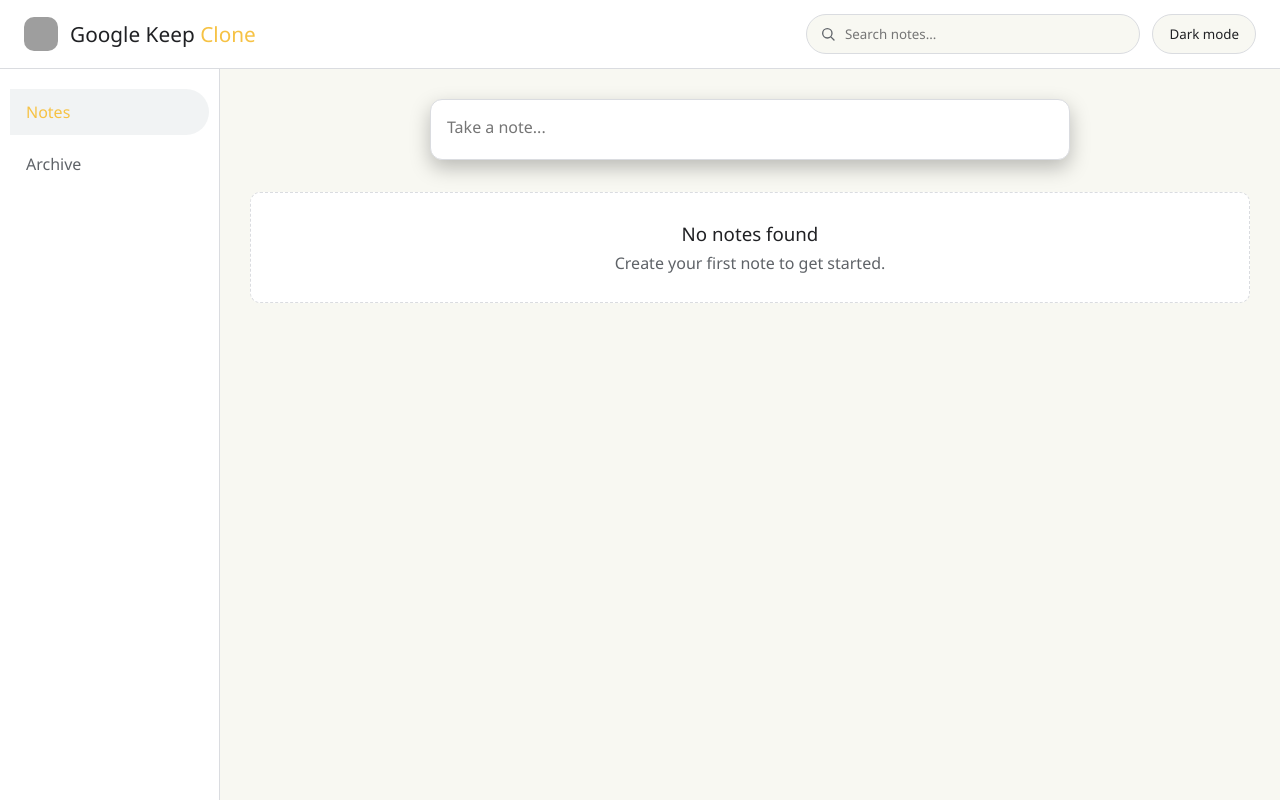
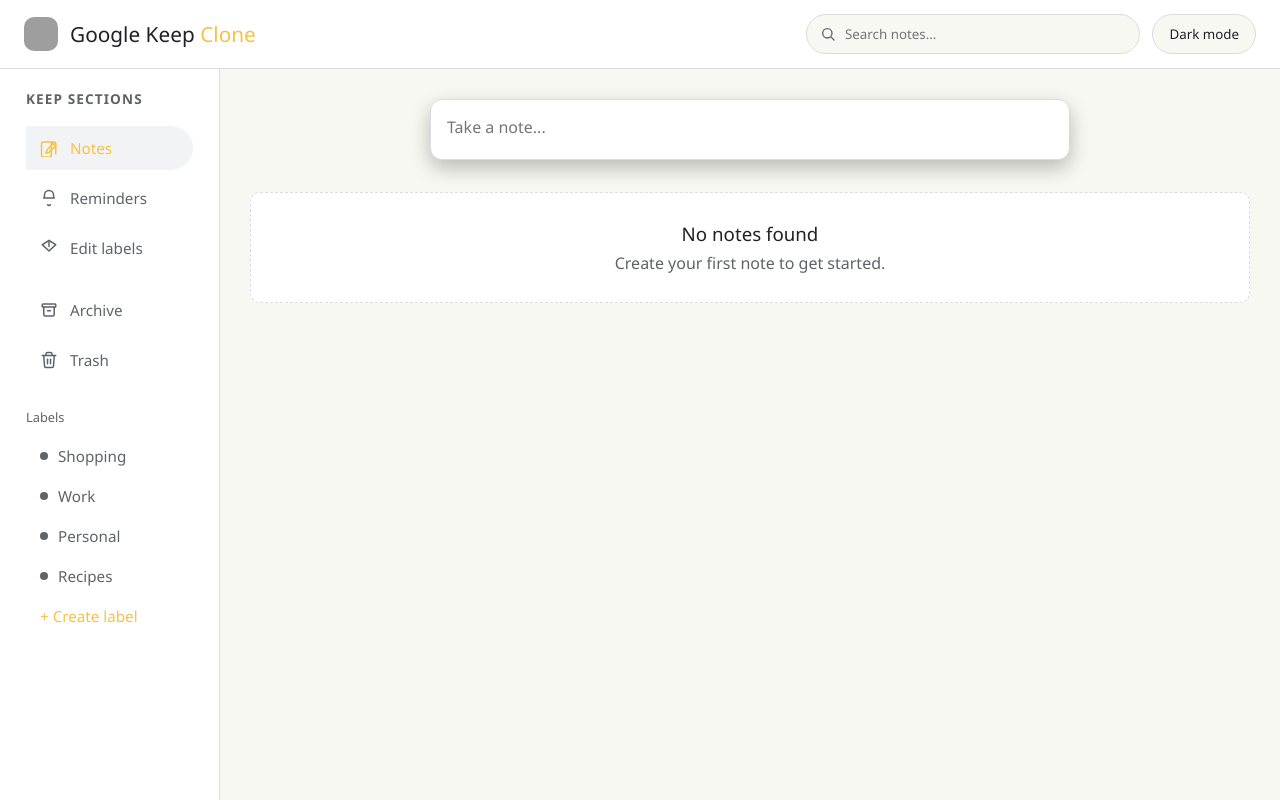
Before and after one commit to Kmaake-crypto/Google-Keep-React, a React (Vite) app: page / in a window 1280 px wide. Built offline with nearby package versions, Linux system fonts and the light colour scheme; grey boxes are pictures that could not be loaded.

Commit message:
sidebar changed ....updated

```diff
--- a/src/App.jsx
+++ b/src/App.jsx
@@ -72,6 +72,24 @@
     <svg {...iconProps(size)}>
       <rect x="9" y="9" width="13" height="13" rx="2" />
       <path d="M5 15H4a2 2 0 0 1-2-2V4a2 2 0 0 1 2-2h9a2 2 0 0 1 2 2v1" />
+    </svg>
+  );
+}
+
+function Bell({ size = 16 }) {
+  return (
+    <svg {...iconProps(size)}>
+      <path d="M18 8a6 6 0 0 0-12 0c0 3-1 4-1 4h14s-1-1-1-4" />
+      <path d="M13.73 21a2 2 0 0 1-3.46 0" />
+    </svg>
+  );
+}
+
+function LabelTag({ size = 16 }) {
+  return (
+    <svg {...iconProps(size)}>
+      <path d="M3 7.5 12 2l9 5.5-9 8.5L3 7.5Z" />
+      <path d="M12 2v8" />
     </svg>
   );
 }
@@ -209,25 +227,29 @@
   fontSize: "0.95rem",
 };
 
-function NoteCard({ note, onOpen, onToggleArchive, onTogglePin, onCopy, onDelete }) {
+function NoteCard({ note, onOpen, onToggleArchive, onTogglePin, onCopy, onDelete, onRestore }) {
+  const isDeleted = note.isDeleted;
+
   return (
     <div
       role="button"
       tabIndex={0}
-      aria-label={`Open note titled ${note.title || "Untitled"}`}
-      onClick={() => onOpen(note)}
-      onKeyDown={(e) => e.key === "Enter" && onOpen(note)}
+      aria-label={`${isDeleted ? "View deleted note" : `Open note titled ${note.title || "Untitled"}`}`}
+      onClick={() => !isDeleted && onOpen(note)}
+      onKeyDown={(e) => !isDeleted && e.key === "Enter" && onOpen(note)}
       style={{
         background: "var(--bg-card)",
         border: `1px solid ${note.isPinned ? "var(--accent)" : note.isArchived ? "var(--accent)" : "var(--border-color)"}`,
         borderRadius: 10,
         padding: 18,
-        cursor: "pointer",
+        cursor: isDeleted ? "default" : "pointer",
         transition: "transform 0.2s ease, box-shadow 0.2s ease, border-color 0.2s ease",
       }}
       onMouseEnter={(e) => {
+        if (!isDeleted) {
           e.currentTarget.style.transform = "translateY(-2px)";
           e.currentTarget.style.boxShadow = "0 8px 16px rgba(0,0,0,0.3)";
+        }
       }}
       onMouseLeave={(e) => {
         e.currentTarget.style.transform = "none";
@@ -246,6 +268,37 @@
         {note.text}
       </p>
       <div style={{ marginTop: 14, display: "flex", justifyContent: "flex-end", gap: 12, flexWrap: "wrap" }}>
+        {isDeleted ? (
+          <>
+            <button
+              type="button"
+              title="Restore note"
+              onClick={(e) => {
+                e.stopPropagation();
+                onRestore(note.id);
+              }}
+              style={iconBtn}
+            >
+              <ArchiveRestore size={16} />
+              Restore
+            </button>
+            <button
+              type="button"
+              title="Delete note permanently"
+              onClick={(e) => {
+                e.stopPropagation();
+                onDelete(note.id, true);
+              }}
+              style={{ ...iconBtn, color: "var(--text-secondary)" }}
+              onMouseEnter={(e) => (e.currentTarget.style.color = "#ff6b6b")}
+              onMouseLeave={(e) => (e.currentTarget.style.color = "var(--text-secondary)")}
+            >
+              <Trash2 size={16} />
+              Delete forever
+            </button>
+          </>
+        ) : (
+          <>
             <button
               type="button"
               title={note.isPinned ? "Unpin note" : "Pin note"}
@@ -284,7 +337,7 @@
             </button>
             <button
               type="button"
-          title="Delete note"
+              title="Send note to trash"
               onClick={(e) => {
                 e.stopPropagation();
                 onDelete(note.id);
@@ -294,8 +347,10 @@
               onMouseLeave={(e) => (e.currentTarget.style.color = "var(--text-secondary)")}
             >
               <Trash2 size={16} />
-          Delete
+              Trash
             </button>
+          </>
+        )}
       </div>
     </div>
   );
@@ -413,7 +468,7 @@
 
 export default function App() {
   const [notes, setNotes] = useLocalNotes();
-  const [view, setView] = useState("notes"); // 'notes' | 'archive'
+  const [view, setView] = useState("notes"); // 'notes' | 'archive' | 'trash' | 'labels' | 'reminders'
   const [search, setSearch] = useState("");
   const [editingNote, setEditingNote] = useState(null);
 
@@ -436,7 +491,10 @@
   }, [theme]);
 
   function addNote({ title, text }) {
-    setNotes((prev) => [...prev, { id: Date.now(), title, text, isArchived: false, isPinned: false }]);
+    setNotes((prev) => [
+      ...prev,
+      { id: Date.now(), title, text, isArchived: false, isPinned: false, isDeleted: false },
+    ]);
   }
 
   function togglePin(id) {
@@ -460,10 +518,24 @@
     );
   }
 
-  function deleteNote(id) {
-    if (window.confirm("Delete this note?")) {
-      setNotes((prev) => prev.filter((n) => n.id !== id));
+  function deleteNote(id, permanent = false) {
+    if (!window.confirm(permanent ? "Delete this note permanently?" : "Move this note to Trash?")) {
+      return;
     }
+
+    setNotes((prev) =>
+      prev.flatMap((n) => {
+        if (n.id !== id) return n;
+        if (permanent || n.isDeleted) return [];
+        return { ...n, isDeleted: true, isArchived: false, isPinned: false };
+      })
+    );
+  }
+
+  function restoreNote(id) {
+    setNotes((prev) =>
+      prev.map((n) => (n.id === id ? { ...n, isDeleted: false } : n))
+    );
   }
 
   function saveEdit(id, updates) {
@@ -472,11 +544,27 @@
   }
 
   const query = search.trim().toLowerCase();
+
+  const sidebarLinks = [
+    { key: "notes", label: "Notes", icon: NotebookPen },
+    { key: "reminders", label: "Reminders", icon: Bell },
+    { key: "labels", label: "Edit labels", icon: LabelTag },
+    { key: "archive", label: "Archive", icon: Archive },
+    { key: "trash", label: "Trash", icon: Trash2 },
+  ];
+
+  const staticLabels = ["Shopping", "Work", "Personal", "Recipes"];
+
   const filtered = notes
     .filter((n) => {
-      const matchesView = view === "archive" ? n.isArchived : !n.isArchived;
+      if (view === "trash") return n.isDeleted;
+      if (view === "archive") return n.isArchived && !n.isDeleted;
+      if (view === "notes") return !n.isArchived && !n.isDeleted;
+      return false;
+    })
+    .filter((n) => {
       const matchesSearch = !query || `${n.title} ${n.text}`.toLowerCase().includes(query);
-      return matchesView && matchesSearch;
+      return matchesSearch;
     })
     .sort((a, b) => {
       if (a.isPinned && !b.isPinned) return -1;
@@ -627,10 +715,22 @@
             borderRight: "1px solid var(--border-color)",
           }}
         >
-          {[
-            { key: "notes", label: "Notes" },
-            { key: "archive", label: "Archive" },
-          ].map((tab) => (
+          <div style={{ padding: "0 16px", marginBottom: 18 }}>
+            <h2 style={{
+              fontSize: "0.85rem",
+              letterSpacing: "0.08em",
+              textTransform: "uppercase",
+              color: "var(--text-secondary)",
+              margin: 0,
+            }}>
+              Keep sections
+            </h2>
+          </div>
+
+          <div style={{ display: "grid", gap: 6, padding: "0 16px" }}>
+            {sidebarLinks.slice(0, 3).map((tab) => {
+              const Icon = tab.icon;
+              return (
                 <button
                   key={tab.key}
                   onClick={() => setView(tab.key)}
@@ -640,18 +740,100 @@
                     background: view === tab.key ? "var(--bg-hover)" : "none",
                     border: "none",
                     color: view === tab.key ? "var(--accent)" : "var(--text-secondary)",
-                padding: "12px 16px",
+                    padding: "12px 14px",
                     textAlign: "left",
-                fontSize: "1rem",
+                    fontSize: "0.95rem",
                     borderRadius: "0 25px 25px 0",
                     cursor: "pointer",
-                marginBottom: 6,
+                    display: "flex",
+                    gap: 12,
+                    alignItems: "center",
                     fontFamily: "inherit",
                   }}
                 >
+                  <Icon size={18} />
                   {tab.label}
                 </button>
+              );
+            })}
+          </div>
+
+          <div style={{ marginTop: 18, display: "grid", gap: 6, padding: "0 16px" }}>
+            {sidebarLinks.slice(3).map((tab) => {
+              const Icon = tab.icon;
+              return (
+                <button
+                  key={tab.key}
+                  onClick={() => setView(tab.key)}
+                  aria-pressed={view === tab.key}
+                  style={{
+                    width: "100%",
+                    background: view === tab.key ? "var(--bg-hover)" : "none",
+                    border: "none",
+                    color: view === tab.key ? "var(--accent)" : "var(--text-secondary)",
+                    padding: "12px 14px",
+                    textAlign: "left",
+                    fontSize: "0.95rem",
+                    borderRadius: "0 25px 25px 0",
+                    cursor: "pointer",
+                    display: "flex",
+                    gap: 12,
+                    alignItems: "center",
+                    fontFamily: "inherit",
+                  }}
+                >
+                  <Icon size={18} />
+                  {tab.label}
+                </button>
+              );
+            })}
+          </div>
+
+          <div style={{ marginTop: 26, padding: "0 16px" }}>
+            <p style={{ color: "var(--text-secondary)", fontSize: "0.8rem", margin: "0 0 10px" }}>Labels</p>
+            {staticLabels.map((label) => (
+              <button
+                key={label}
+                type="button"
+                onClick={() => setView("labels")}
+                style={{
+                  width: "100%",
+                  background: view === "labels" ? "var(--bg-hover)" : "none",
+                  border: "none",
+                  color: view === "labels" ? "var(--accent)" : "var(--text-secondary)",
+                  padding: "10px 14px",
+                  textAlign: "left",
+                  fontSize: "0.95rem",
+                  borderRadius: "0 20px 20px 0",
+                  cursor: "pointer",
+                  display: "flex",
+                  alignItems: "center",
+                  gap: 10,
+                  fontFamily: "inherit",
+                }}
+              >
+                <span style={{ width: 8, height: 8, borderRadius: 999, background: "var(--text-secondary)" }} />
+                {label}
+              </button>
             ))}
+            <button
+              type="button"
+              onClick={() => setView("labels")}
+              style={{
+                width: "100%",
+                background: "none",
+                border: "none",
+                color: "var(--accent)",
+                padding: "10px 14px",
+                textAlign: "left",
+                fontSize: "0.95rem",
+                cursor: "pointer",
+                fontFamily: "inherit",
+              }}
+            >
+              + Create label
+            </button>
+          </div>
         </aside>
 
         <main
@@ -674,7 +856,41 @@
               gap: 20,
             }}
           >
-            {filtered.length === 0 ? (
+            {view === "labels" ? (
+              <div
+                style={{
+                  gridColumn: "1 / -1",
+                  padding: 28,
+                  textAlign: "center",
+                  color: "var(--text-secondary)",
+                  background: "#ffffff",
+                  border: "1px dashed var(--border-color)",
+                  borderRadius: 10,
+                }}
+              >
+                <h3 style={{ marginBottom: 10, color: "var(--empty-heading)", fontWeight: 400 }}>
+                  Edit labels
+                </h3>
+                <p>Use labels to keep related notes together. This clone includes a sidebar preview for labels.</p>
+              </div>
+            ) : view === "reminders" ? (
+              <div
+                style={{
+                  gridColumn: "1 / -1",
+                  padding: 28,
+                  textAlign: "center",
+                  color: "var(--text-secondary)",
+                  background: "#ffffff",
+                  border: "1px dashed var(--border-color)",
+                  borderRadius: 10,
+                }}
+              >
+                <h3 style={{ marginBottom: 10, color: "var(--empty-heading)", fontWeight: 400 }}>
+                  Reminders
+                </h3>
+                <p>Reminders are not implemented yet, but this section matches the Keep experience.</p>
+              </div>
+            ) : filtered.length === 0 ? (
               <div
                 style={{
                   gridColumn: "1 / -1",
@@ -687,9 +903,13 @@
                 }}
               >
                 <h3 style={{ marginBottom: 6, color: "var(--empty-heading)", fontWeight: 400 }}>
-                  {view === "archive" ? "No archived notes yet" : "No notes found"}
+                  {view === "archive"
+                    ? "No archived notes yet"
+                    : view === "trash"
+                    ? "No notes in Trash"
+                    : "No notes found"}
                 </h3>
-                <p>{search ? "Try a different search term." : "Create your first note to get started."}</p>
+                <p>{search ? "Try a different search term." : view === "notes" ? "Create your first note to get started." : "Switch to Notes to create or view your notes."}</p>
               </div>
             ) : (
               filtered.map((note) => (
@@ -701,6 +921,7 @@
                   onTogglePin={togglePin}
                   onCopy={copyNote}
                   onDelete={deleteNote}
+                  onRestore={restoreNote}
                 />
               ))
             )}
```
Lines whose indentation alone changed are shown as unchanged.
